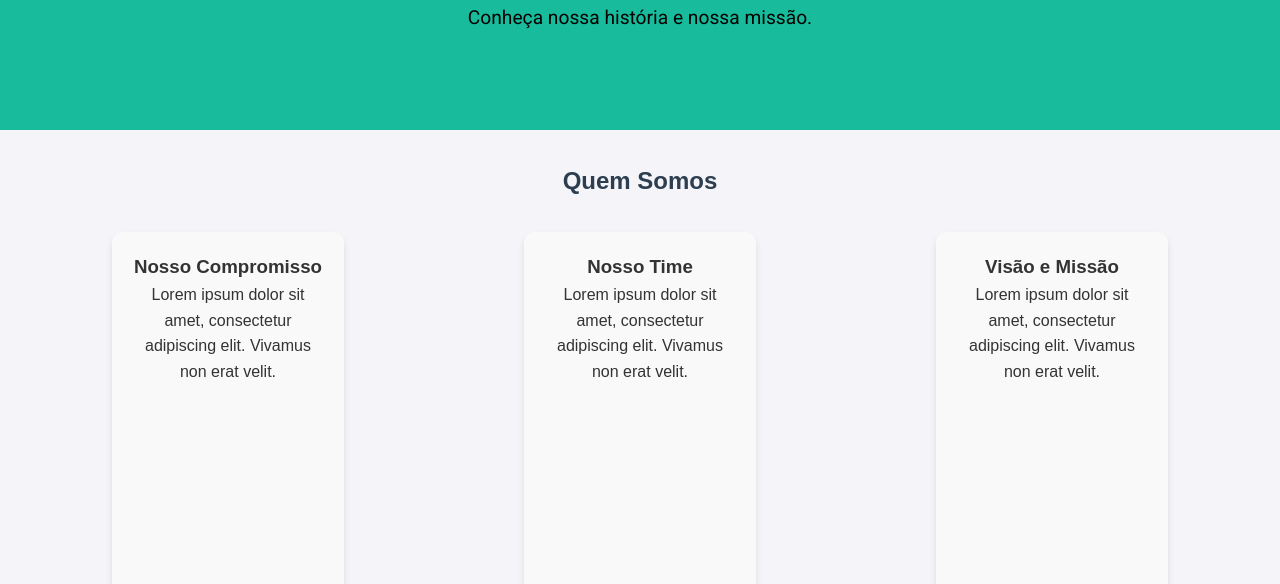
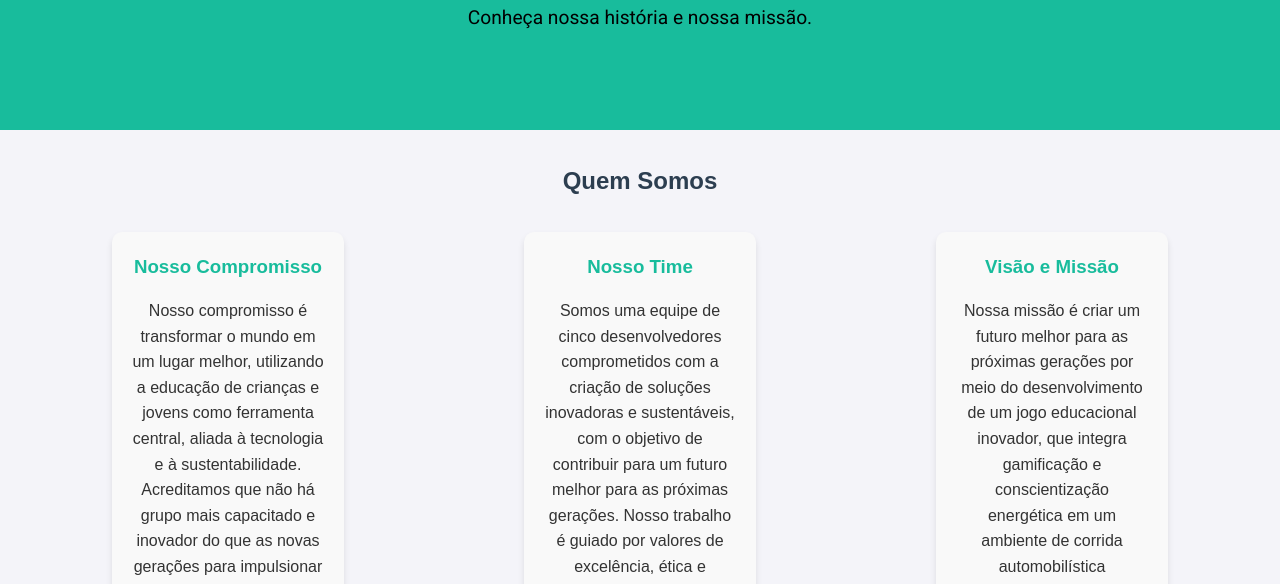
Before and after one commit to fcarvalhh/GLOBALSOLUTIONS, a plain HTML site: page GLOBAL SOLUTIONS 2024/about.html in a window 1280 px wide. Shown: the part 211-795 px from the top of the page. Drawn offline with Linux system fonts and the light colour scheme.

Commit message:
alteração na pagina sobre nos

```diff
--- a/GLOBAL SOLUTIONS 2024/about.html
+++ b/GLOBAL SOLUTIONS 2024/about.html
@@ -37,15 +37,15 @@
         <div class="card-container-aboutus">
             <div class="card-aboutus">
                 <h3>Nosso Compromisso</h3>
-                <p>Lorem ipsum dolor sit amet, consectetur adipiscing elit. Vivamus non erat velit.</p>
+                <p>Nosso compromisso é transformar o mundo em um lugar melhor, utilizando a educação de crianças e jovens como ferramenta central, aliada à tecnologia e à sustentabilidade. Acreditamos que não há grupo mais capacitado e inovador do que as novas gerações para impulsionar mudanças significativas e duradouras. Por meio de soluções educacionais baseadas em tecnologia, buscamos inspirar e capacitar os jovens a se tornarem agentes de transformação, promovendo práticas sustentáveis e desenvolvendo habilidades que contribuam para um futuro mais equilibrado e consciente.</p>
             </div>
             <div class="card-aboutus">
                 <h3>Nosso Time</h3>
-                <p>Lorem ipsum dolor sit amet, consectetur adipiscing elit. Vivamus non erat velit.</p>
+                <p>Somos uma equipe de cinco desenvolvedores comprometidos com a criação de soluções inovadoras e sustentáveis, com o objetivo de contribuir para um futuro melhor para as próximas gerações. Nosso trabalho é guiado por valores de excelência, ética e responsabilidade social, buscando sempre o desenvolvimento de tecnologias que impactem positivamente a sociedade.</p>
             </div>
             <div class="card-aboutus">
                 <h3>Visão e Missão</h3>
-                <p>Lorem ipsum dolor sit amet, consectetur adipiscing elit. Vivamus non erat velit.</p>
+                <p>Nossa missão é criar um futuro melhor para as próximas gerações por meio do desenvolvimento de um jogo educacional inovador, que integra gamificação e conscientização energética em um ambiente de corrida automobilística sustentável. Buscamos, por meio dessa experiência, promover a educação ambiental e incentivar práticas sustentáveis, ao mesmo tempo em que proporcionamos uma vivência interativa e envolvente para os jogadores.</p>
             </div>
         </div>
     </section>
--- a/GLOBAL SOLUTIONS 2024/styles.css
+++ b/GLOBAL SOLUTIONS 2024/styles.css
@@ -173,6 +173,12 @@ body {
 
 }
 
+.card-aboutus h3{
+    color: #18bc9c;
+    margin-bottom: 1rem;
+    text-decoration: none;
+}
+
 .card-partners{
     height: 200px;
     width: 80%;
@@ -188,6 +194,8 @@ body {
     margin: 0px 80px;
 
 }
+
+
 
 .partner-logos{
     display: flex;
```
